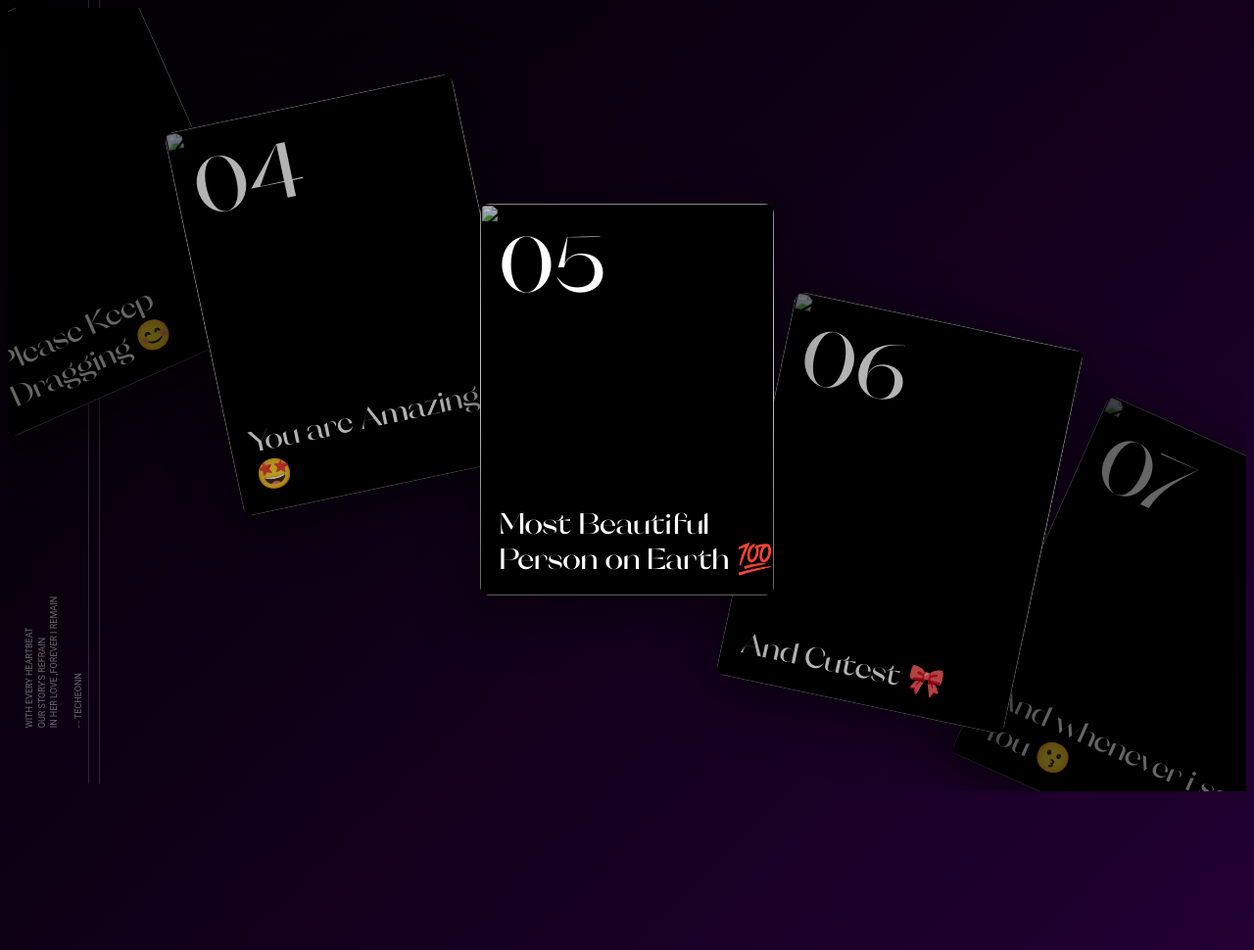
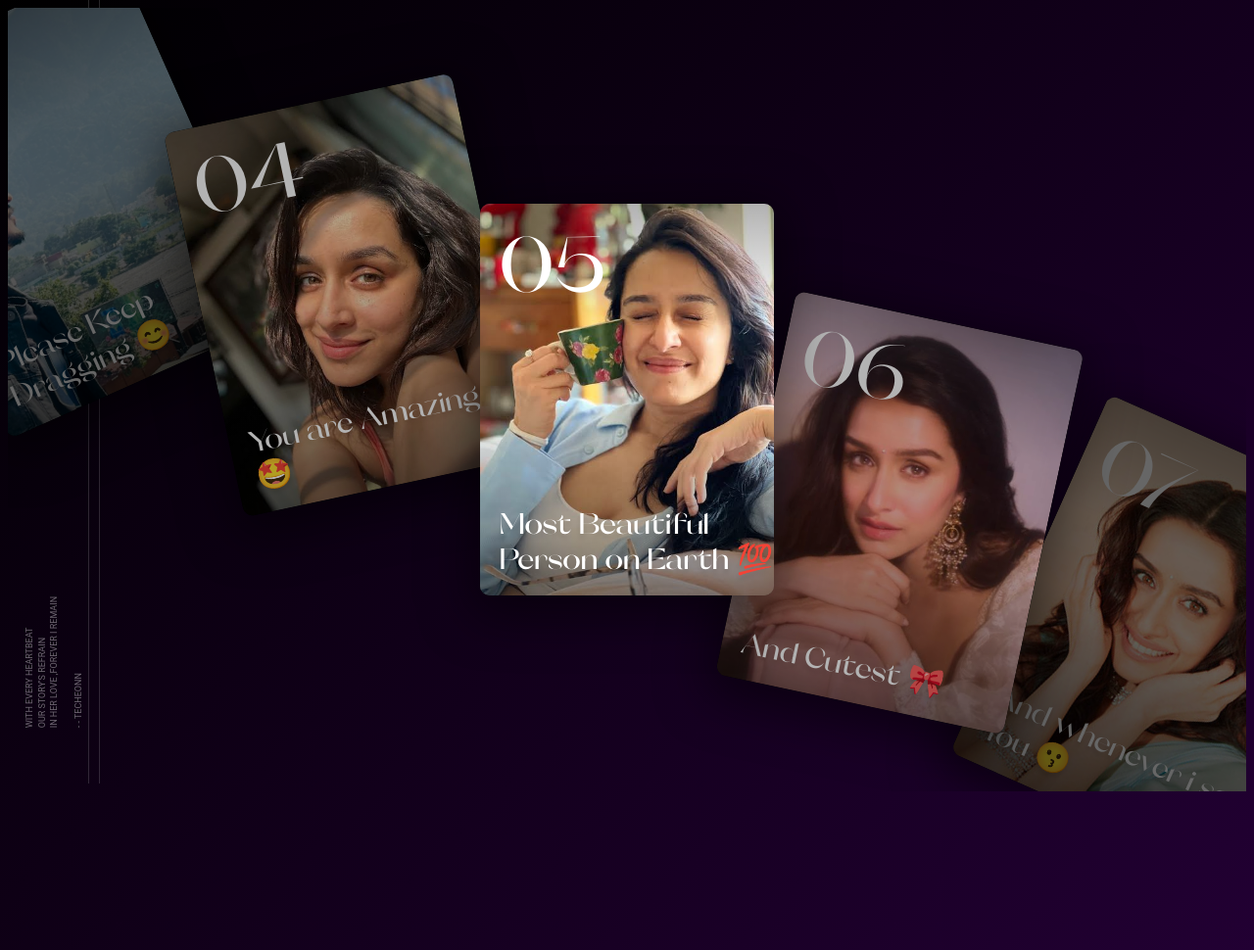
Before and after one commit to AgPirosbabws/agpeis, a plain HTML site: page index.html in a window 1280 px wide. Shown: the whole page at 98% size. Drawn offline with Linux system fonts and the light colour scheme; the site is published under a folder, as on GitHub Pages, so addresses that start at the root find nothing.

Commit message:
Update index.html

```diff
--- a/index.html
+++ b/index.html
@@ -11,7 +11,7 @@
             <div class="carousel-item">
                 <div class="carousel-box">
                     <div class="title">Hi 👋</div>
-                  <img src="/nikhil.jpg"/>
+                  <img src="nikhil.jpg"/>
                     <div class="num">01</div>
                 </div>
             </div>
@@ -19,7 +19,7 @@
             <div class="carousel-item">
                 <div class="carousel-box">
                     <div class="title">I want to tell you Something 😍</div>
-                  <img src="/nik.jpg"/>
+                  <img src="nik.jpg"/>
                     <div class="num">02</div>
                 </div>
             </div>
@@ -28,7 +28,7 @@
                 <div class="carousel-box">
                     <div class="title">Please Keep Dragging 😊 </div>
                     <div class="num">03</div>
-                  <img src="/nikh.jpg"/>
+                  <img src="nikh.jpg"/>
                 </div>
             </div>
 
@@ -36,7 +36,7 @@
             <div class="carousel-box">
               <div class="title">You are Amazing 🤩 </div>
               <div class="num">04</div>
-              <img src="/IMG_5275.JPG"/>
+              <img src="IMG_5275.JPG"/>
             </div>
           </div>
 
@@ -44,7 +44,7 @@
             <div class="carousel-box">
               <div class="title">Most Beautiful Person on Earth 💯</div>
               <div class="num">05</div>
-              <img src="/IMG_5272.JPG" />
+              <img src="IMG_5272.JPG" />
             </div>
           </div>
 
@@ -52,7 +52,7 @@
             <div class="carousel-box">
               <div class="title">And Cutest 🎀</div>
               <div class="num">06</div>
-              <img src="/IMG_5271.JPG" />
+              <img src="IMG_5271.JPG" />
             </div>
           </div>
 
@@ -60,7 +60,7 @@
             <div class="carousel-box">
               <div class="title">And whenever i see You 😗 </div>
               <div class="num">07</div>
-              <img src="/IMG_5273.JPG" />
+              <img src="IMG_5273.JPG" />
             </div>
           </div>
 
@@ -68,7 +68,7 @@
             <div class="carousel-box">
               <div class="title">a big smile appears on my face 😇</div>
               <div class="num">08</div>
-              <img src="/IMG_5274.JPG" />
+              <img src="IMG_5274.JPG" />
             </div>
           </div>
 
@@ -76,14 +76,14 @@
             <div class="carousel-box">
               <div class="title">and I have Crush on You 🥰</div>
               <div class="num">09</div>
-              <img src="/IMG_5276.JPG" />
+              <img src="IMG_5276.JPG" />
             </div>
           </div>
           <div class="carousel-item">
             <div class="carousel-box">
               <div class="title">I love You ❤️</div>
               <div class="num">10</div>
-              <img src="/IMG_5272.JPG" />
+              <img src="IMG_5272.JPG" />
             </div>
           </div>
         </div>
```
